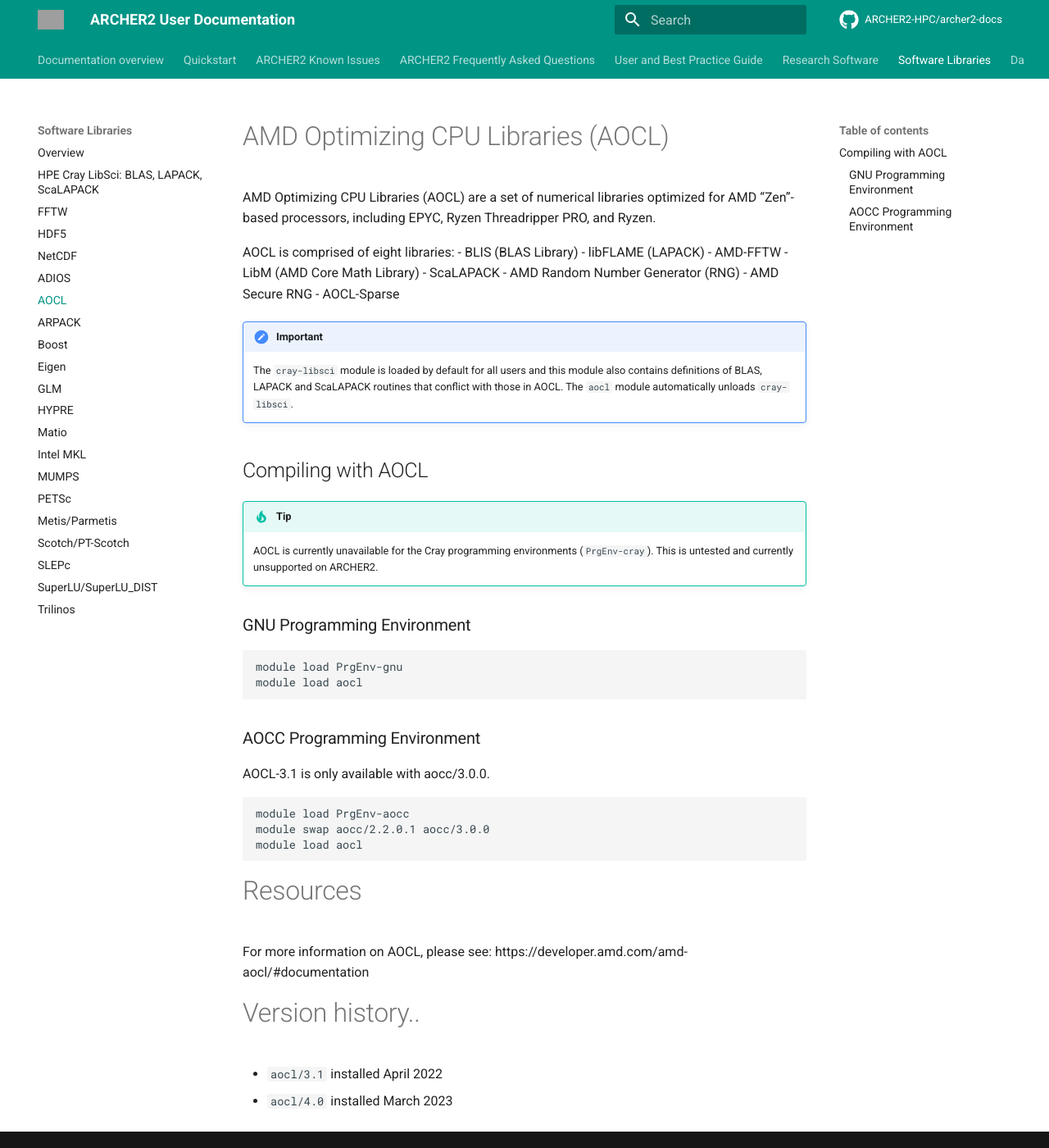
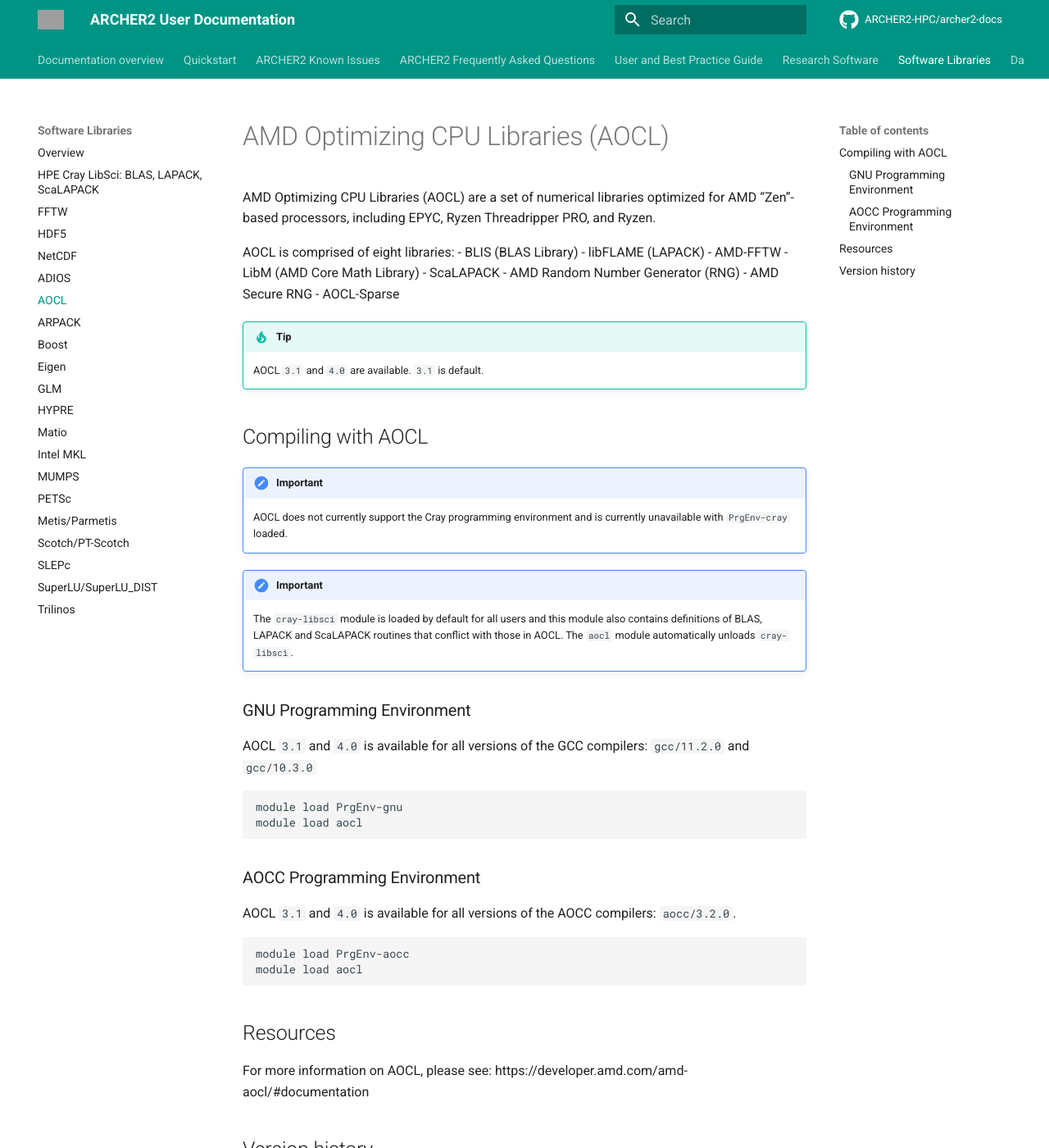
Before and after one commit to ARCHER2-HPC/archer2-docs, an MkDocs documentation site: the page built from docs/software-libraries/aocl.md, in a window 1280 px wide and 1400 px high. Shown: the whole window at 82% size. Built offline with MkDocs 1.6.1 and Material for MkDocs 9.7.7, drawn with Linux system fonts in a browser that asks for light colours; comment, search, counter and statistics services are not loaded; some of the changed text lies outside the part shown; grey boxes are pictures that could not be loaded.

Commit message:
Updates AOCL docs for main upgrade

````diff
--- a/docs/software-libraries/aocl.md
+++ b/docs/software-libraries/aocl.md
@@ -12,18 +12,25 @@
 - AMD Secure RNG
 - AOCL-Sparse
 
+!!! tip
+    AOCL `3.1` and `4.0` are available. `3.1` is default.
+
+
+## Compiling with AOCL
+
+!!! important
+    AOCL does not currently support the Cray programming environment and is
+    currently unavailable with `PrgEnv-cray` loaded.
+
 !!! important
     The `cray-libsci` module is loaded by default for all users and this module
     also contains definitions of BLAS, LAPACK and ScaLAPACK routines that conflict
     with those in AOCL. The `aocl` module automatically unloads `cray-libsci`.
 
-## Compiling with AOCL
-
-!!! tip
-    AOCL is currently unavailable for the Cray programming environments (`PrgEnv-cray`).
-    This is untested and currently unsupported on ARCHER2.
 
 ### GNU Programming Environment
+
+AOCL `3.1` and `4.0` is available for all versions of the GCC compilers: `gcc/11.2.0` and `gcc/10.3.0`
 
 ```
 module load PrgEnv-gnu
@@ -32,19 +39,21 @@
 
 ### AOCC Programming Environment
 
-AOCL-3.1 is only available with aocc/3.0.0.
+AOCL `3.1` and `4.0` is available for all versions of the AOCC compilers: `aocc/3.2.0`.
 
 ```
 module load PrgEnv-aocc
-module swap aocc/2.2.0.1 aocc/3.0.0
 module load aocl
 ```
 
-# Resources
+
+## Resources
 
 For more information on AOCL, please see: https://developer.amd.com/amd-aocl/#documentation
 
-# Version history..
+## Version history
 
-- `aocl/3.1` installed April 2022
-- `aocl/4.0` installed March 2023
+Current modules:
+
+- `aocl/3.1` installed June 2023
+- `aocl/4.0` installed June 2023
````
